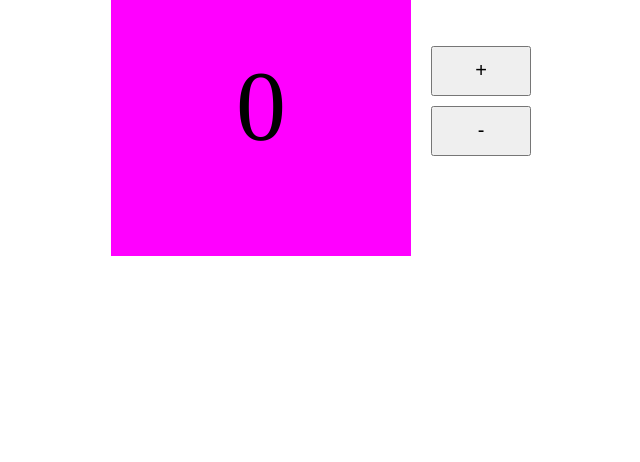
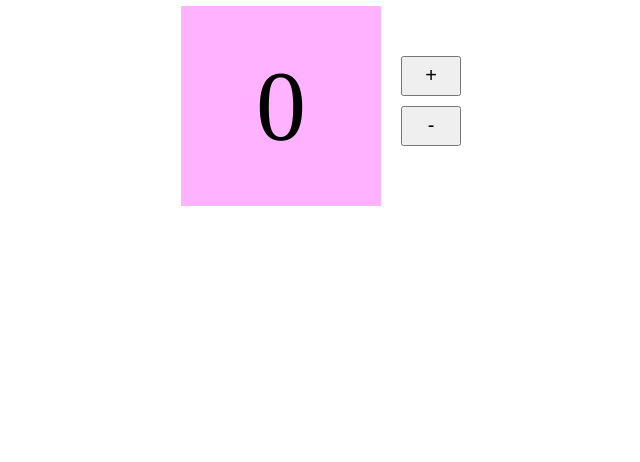
Before and after one commit to sevenluckspy/hipark, a plain HTML site: page index.html in a window 1280 px wide. Shown: the part 338-800 px from the top of the page, without its empty margins (319-959 px from the left). Drawn offline with Linux system fonts and the light colour scheme.

Commit message:
Update index.html

```diff
--- a/index.html
+++ b/index.html
@@ -27,9 +27,9 @@
             align-items: center;
         }
         .square {
-            width: 300px;
-            height: 300px;
-            background-color: #ff00ff;
+            width: 200px;
+            height: 200px;
+            background-color: #ffb2ff;
             display: flex;
             justify-content: center;
             align-items: center;
@@ -44,8 +44,8 @@
             flex-direction: column;
         }
         button {
-            width: 100px;
-            height: 50px;
+            width: 60px;
+            height: 40px;
             margin-bottom: 10px;
             font-size: 20px;
         }
```
